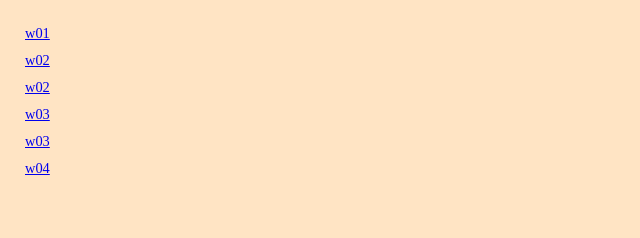
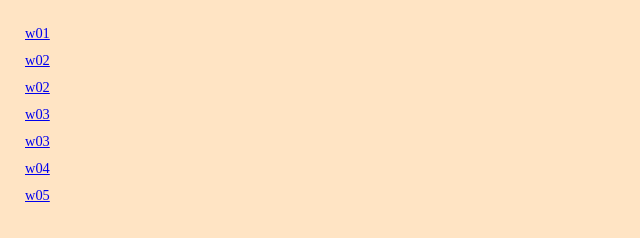
Before and after one commit to zous71628/1091-1N-demo-209410702, a plain HTML site: page index.html in a window 1280 px wide. Shown: the full height of the page, 0-640 px from the left. Drawn offline with Linux system fonts and the light colour scheme.

Commit message:
Initial commit, saving w01~wo5 files

```diff
--- a/index.html
+++ b/index.html
@@ -27,6 +27,9 @@
         <li>
           <a href="./w04 tku.js/div_tku60.html">w04</a>
         </li>
+        <li>
+          <a href="./wo5/nav.html">w05</a>
+        </li>
       </ul>
     </div>
   </body>
```
